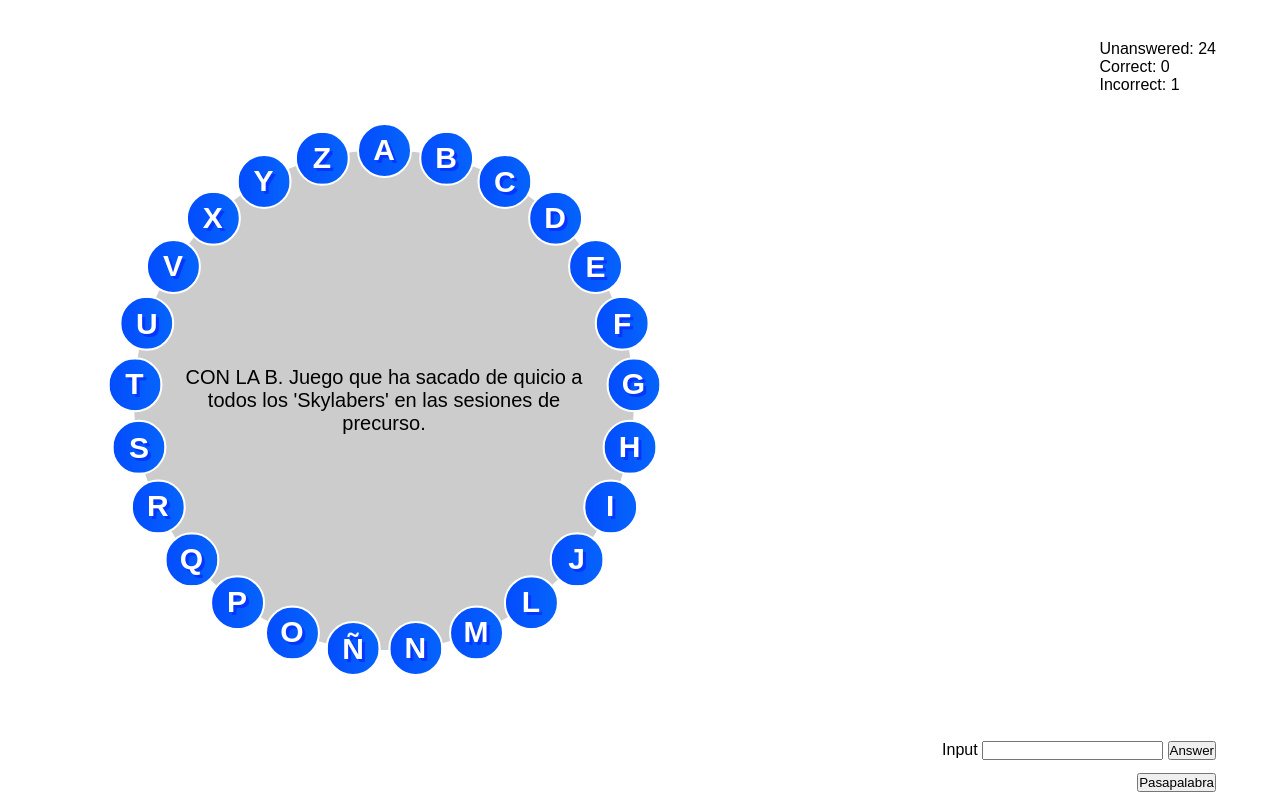
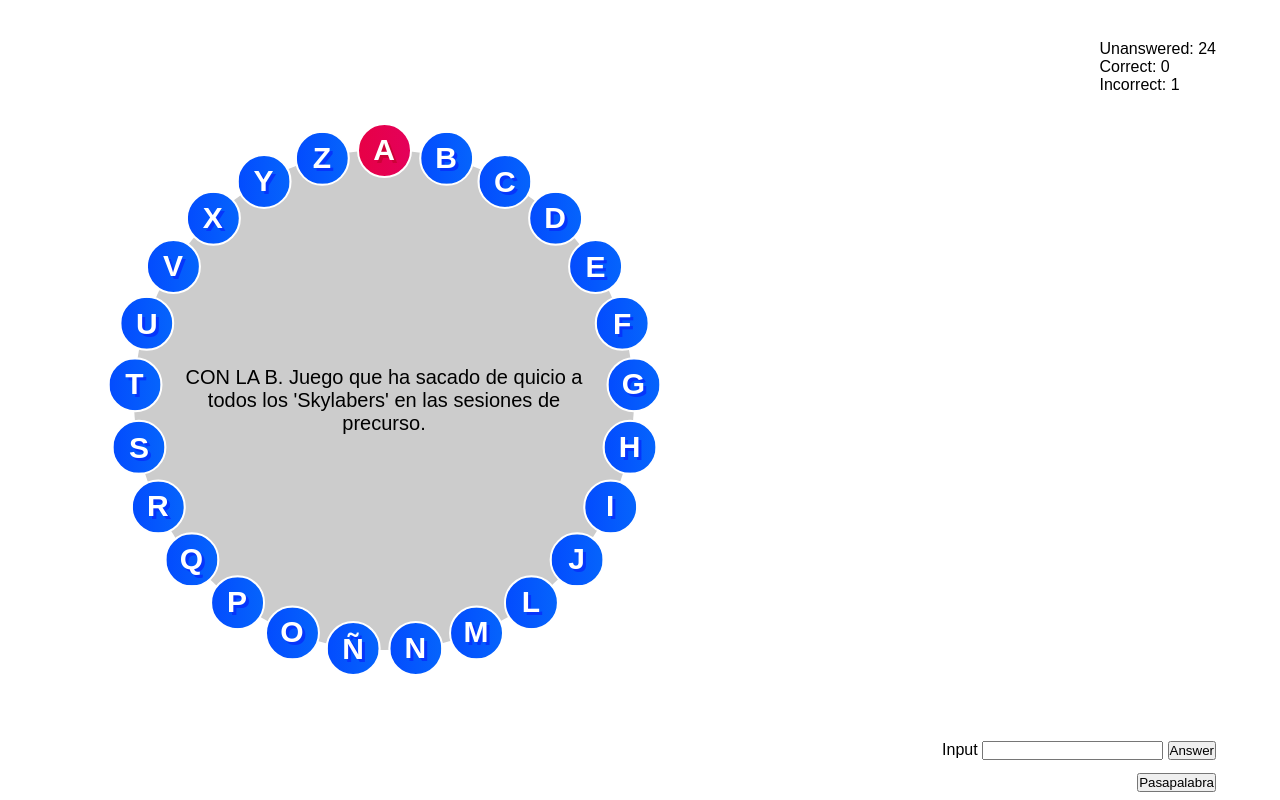
Before and after one commit to alsersan/skylab-precourse, a plain HTML site: page pasapalabra-html/index.html in a window 1280 px wide. Both pictures are taken after typing "Sample" into the empty fields and a click on the button "Answer". Drawn offline with Linux system fonts and the light colour scheme.

Commit message:
Change circle color on answer

```diff
--- a/pasapalabra-html/index.css
+++ b/pasapalabra-html/index.css
@@ -48,11 +48,27 @@
   margin: calc((var(--small-circle) / 2) * (-1));
 }
 
+.small-circle--correct {
+  background-image: linear-gradient(to right, #04ae46, #0ac43e);
+}
+
+.small-circle--incorrect {
+  background-image: linear-gradient(to right, #e70046, #e4015a);
+}
+
 .small-circle__text {
   font-size: 30px;
   font-weight: 700;
   color: white;
   text-shadow: 3px 3px #0635fb;
+}
+
+.small-circle__text--correct {
+  text-shadow: 3px 3px #0a9f3e;
+}
+
+.small-circle__text--incorrect {
+  text-shadow: 3px 3px #cb0237;
 }
 
 .question {
--- a/pasapalabra-html/index.js
+++ b/pasapalabra-html/index.js
@@ -22,11 +22,13 @@
     questions[index].status = 1;
     correct++;
     unanswered--;
+    changeCircleColor('correct');
   } else {
     console.log('INCORRECT');
     questions[index].status = 2;
     incorrect++;
     unanswered--;
+    changeCircleColor('incorrect');
   }
   textField.value = '';
   index++;
@@ -69,6 +71,13 @@
     .normalize('NFD')
     .replace(/([^n\u0300-\u036f]|n(?!\u0303(?![\u0300-\u036f])))[\u0300-\u036f]+/gi, '$1')
     .normalize();
+}
+
+function changeCircleColor(status) {
+  const letter = questions[index].letter;
+  const el = document.querySelector(`.letter-${letter}`);
+  el.classList.add(`small-circle--${status}`);
+  el.firstElementChild.classList.add(`small-circle__text--${status}`);
 }
 
 // Status 0 = not answered; status 1 = answered correctly; status 2: answered incorrectly
```
